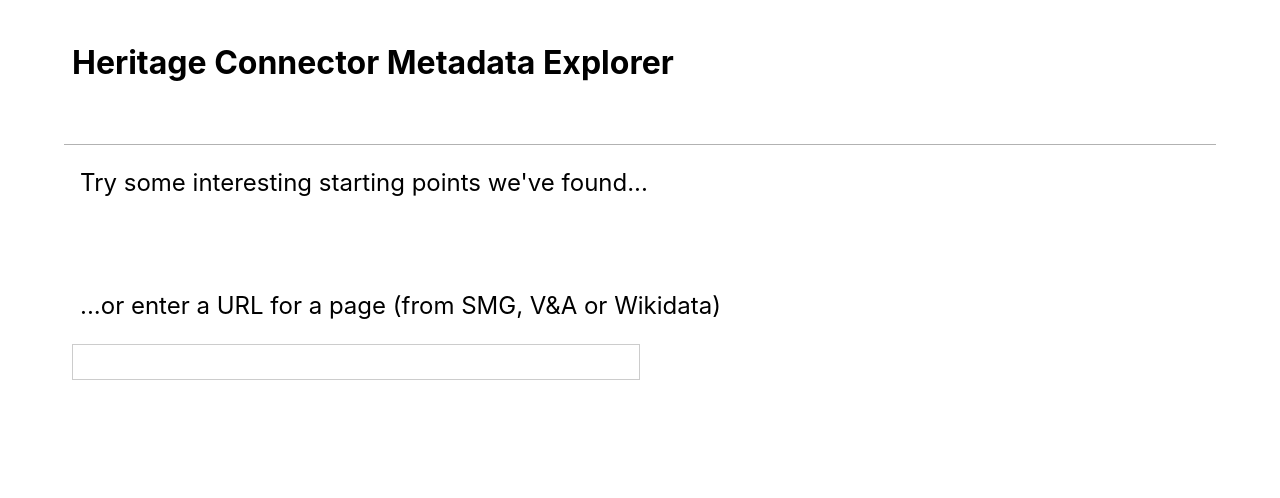
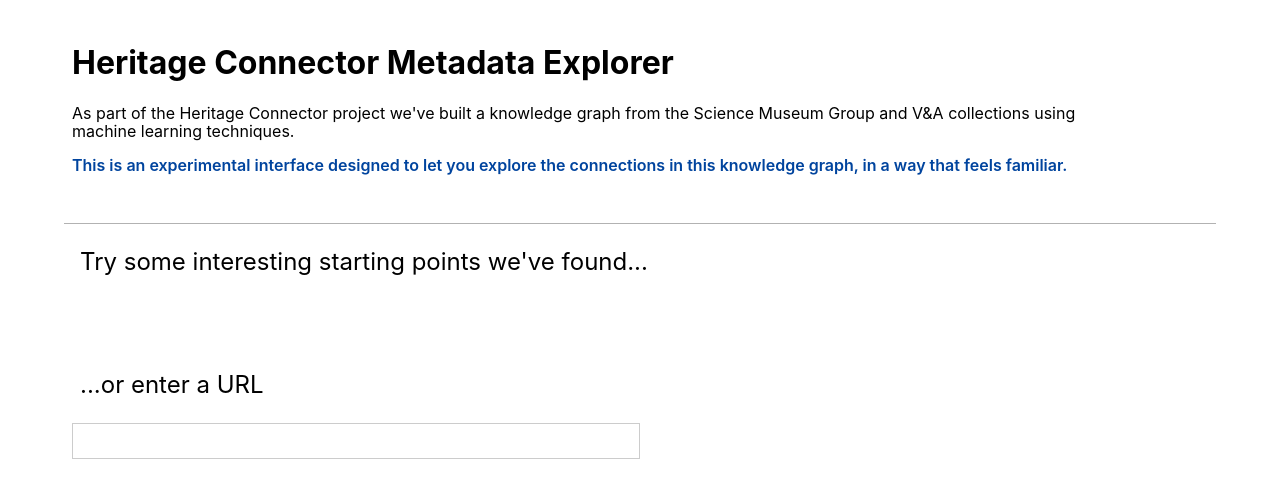
Before and after one commit to TheScienceMuseum/heritage-connector-apis, a FastAPI app: template templates/connections_index.html in a window 1280 px wide. Shown: the top 498 px of the page. Run offline with FastAPI, Linux system fonts and the light colour scheme; the template is opened without the code that fills it, so the values that code supplies are empty; parts of the project's set-up code (start-up, migrations or seed data) failed here and were passed over.

Commit message:
update homepage

```diff
--- a/templates/connections_index.html
+++ b/templates/connections_index.html
@@ -42,30 +42,16 @@
 <body>
     <div class="pa3 pa5-ns pt3-ns sans-serif">
         <div class="header bb b--black-30" style="overflow:hidden;">
-            <div class="fl w-70 pa2">
+            <div class="fl w-90 pa2 pb0">
                 <h1>Heritage Connector Metadata Explorer</h1>
-            </div>
-            <div class="fr w-30 pa4 pb2-ns pr2-ns">
-            <!-- <form class="black-80" method="GET">
-                <div class="fr-l measure w-100">
-                    <label for="name" class="f6 b db mb2">Enter SMG, V&A or Wikidata URL</label>
-                    <input id="name" name="entity" class="input-reset ba b--black-20 pa2 mb2 db w-100" type="text">
-                    </div>
-                </form> -->
+                <p>As part of the Heritage Connector project we've built a knowledge graph from the Science Museum Group and V&A collections using machine learning techniques.</p>
+                <p><span class="dark-blue fw6">This is an experimental interface designed to let you explore the connections in this knowledge graph, in a way that feels familiar.</span></p>
             </div>
         </div>
         <div class="list-container pt2-ns">
             <h2 class="f3 fw4 pa3 mv0">Try some interesting starting points we've found...</h2>
             <div class="cf pa2">
             {% for uri in request['entry_points'] %}
-                <!-- <div class="ml3-ns fl br3 ba b--black-10 pa4">
-                    <div class="tc">
-                    <a class="f3 mb2 black link" href="?entity={{uri}}">
-                    <img src="{{request['entry_points_images'][uri]}}" class="h4 w4 dib" title="{{request['entry_points'][uri]}}">
-                    <h1 class="f3 mb2">{{request['entry_points'][uri]}}</a>
-                    </a>
-                    </div>
-                </div> -->
                 <div class="fl w-50 w-25-m w-10-l pa2">
                     <a href="?entity={{uri}}" class="db link dim tc">
                       <img src="{{request['entry_points_images'][uri]}}" alt="{{request['entry_points'][uri]}}" class="w-100 db outline black-10"/>
@@ -76,7 +62,8 @@
                 </div>
             {% endfor %}
             </div>
-            <h2 class="f3 fw4 pa3 pt5 mv0">...or enter a URL for a page (from SMG, V&A or Wikidata)</h2>
+            <h2 class="f3 fw4 pa3 pt5 mv0">...or enter a URL</h2>
+            <!-- <p>This can be from the </p> -->
             <div class="cf pa2">
                 <form class="black-80" method="GET">
                 <input id="name" name="entity" class="input-reset ba b--black-20 pa2 mb2 db w-50" type="text">
```
